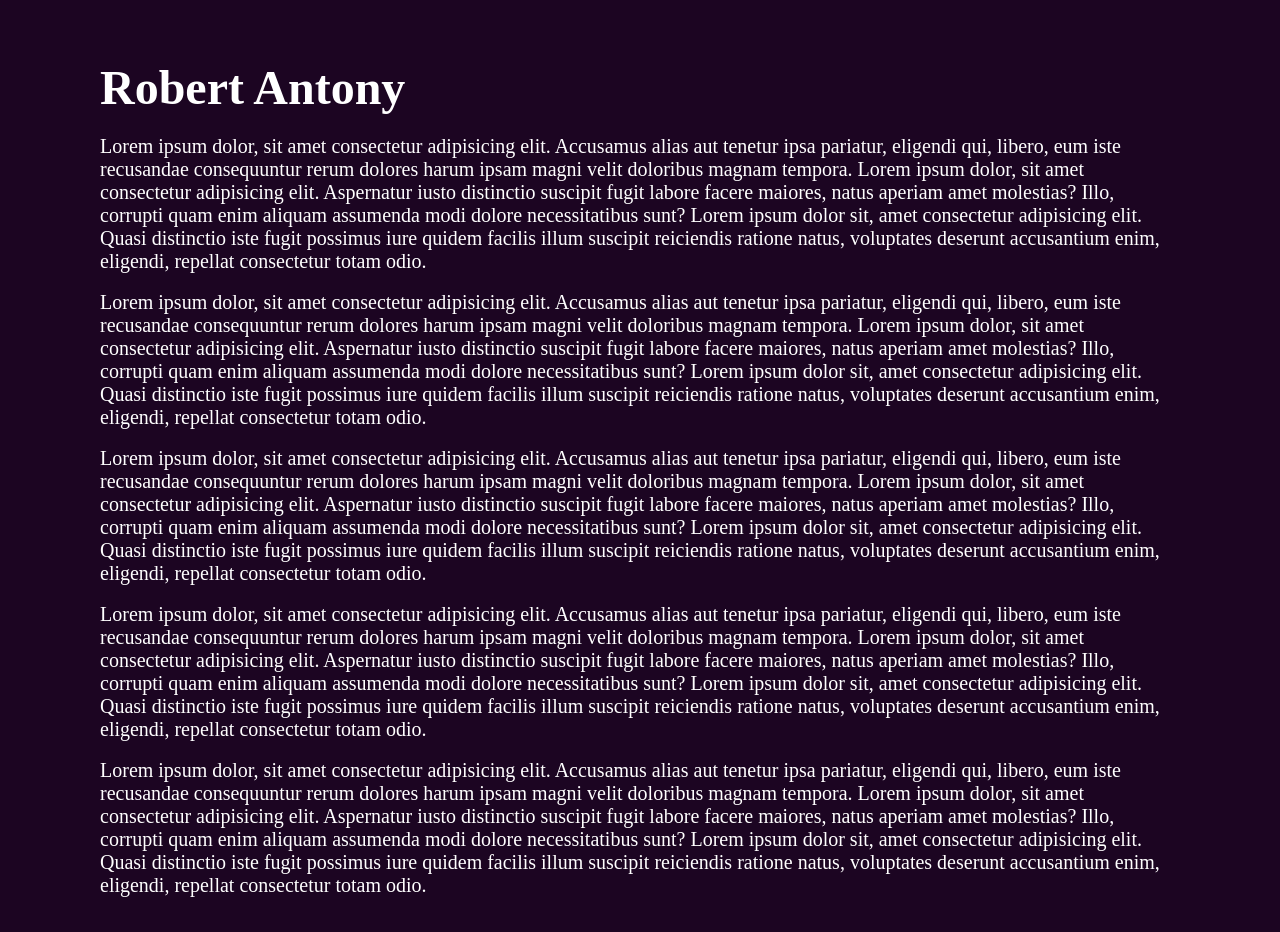
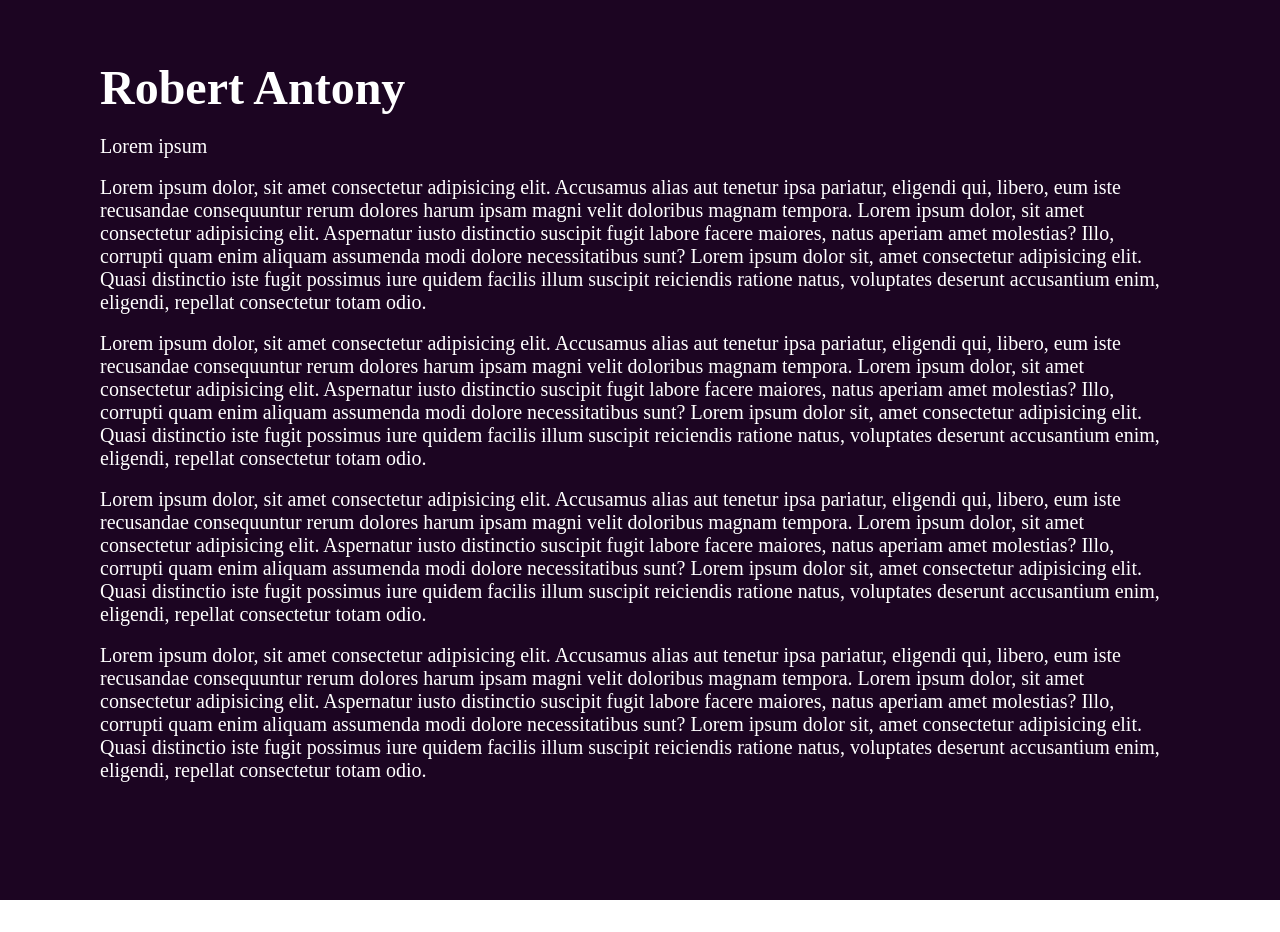
Before and after one commit to robertlucifer/Moon-light, a plain HTML site: page index.html in a window 1280 px wide. Shown: the part 840-1772 px from the top of the page. After the commit the page ends 1740 px from the top, so only its background shows below. Drawn offline with Linux system fonts and the light colour scheme.

Commit message:
Update index.html

```diff
--- a/index.html
+++ b/index.html
@@ -25,9 +25,7 @@
         </section>
         <div class="sec" id="sec">
             <h2 class="sample">Robert Antony</h2>
-            <P class="para">Lorem ipsum dolor, sit amet consectetur adipisicing elit. Accusamus alias aut tenetur ipsa pariatur, eligendi qui, libero, eum iste recusandae consequuntur rerum dolores harum ipsam magni velit doloribus magnam tempora.
-                Lorem ipsum dolor, sit amet consectetur adipisicing elit. Aspernatur iusto distinctio suscipit fugit labore facere maiores, natus aperiam amet molestias? Illo, corrupti quam enim aliquam assumenda modi dolore necessitatibus sunt?
-                Lorem ipsum dolor sit, amet consectetur adipisicing elit. Quasi distinctio iste fugit possimus iure quidem facilis illum suscipit reiciendis ratione natus, voluptates deserunt accusantium enim, eligendi, repellat consectetur totam odio.</P><br>
+            <P class="para">Lorem ipsum </P><br>
             <P>Lorem ipsum dolor, sit amet consectetur adipisicing elit. Accusamus alias aut tenetur ipsa pariatur, eligendi qui, libero, eum iste recusandae consequuntur rerum dolores harum ipsam magni velit doloribus magnam tempora.
                     Lorem ipsum dolor, sit amet consectetur adipisicing elit. Aspernatur iusto distinctio suscipit fugit labore facere maiores, natus aperiam amet molestias? Illo, corrupti quam enim aliquam assumenda modi dolore necessitatibus sunt?
                     Lorem ipsum dolor sit, amet consectetur adipisicing elit. Quasi distinctio iste fugit possimus iure quidem facilis illum suscipit reiciendis ratione natus, voluptates deserunt accusantium enim, eligendi, repellat consectetur totam odio.</P><br>
```
